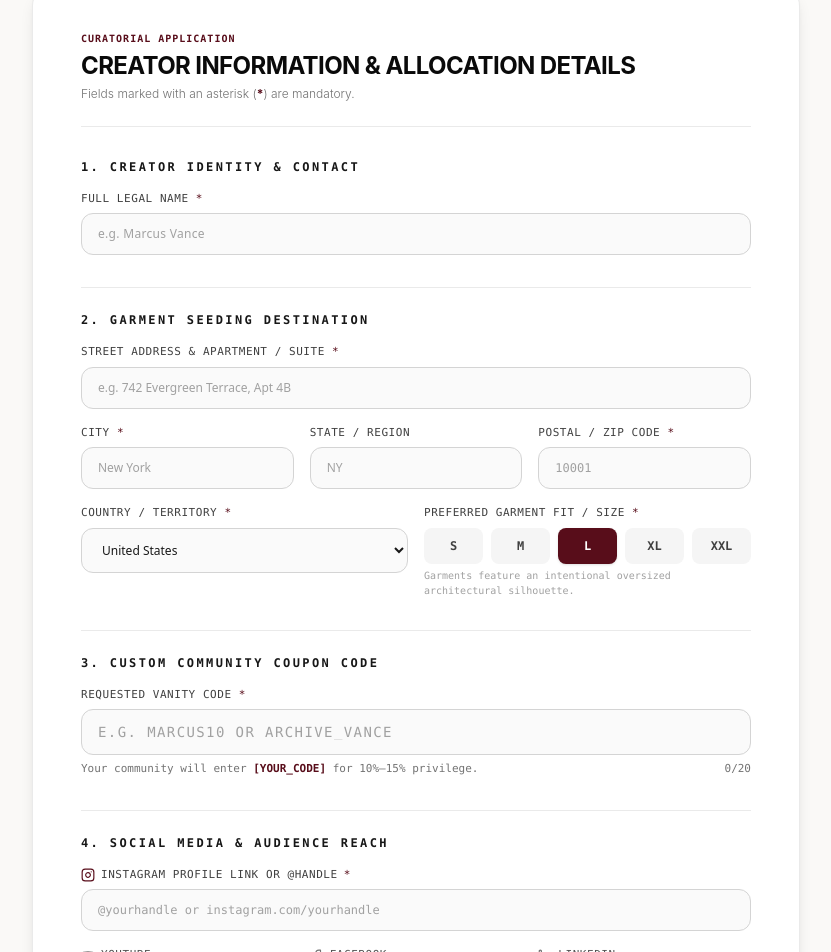
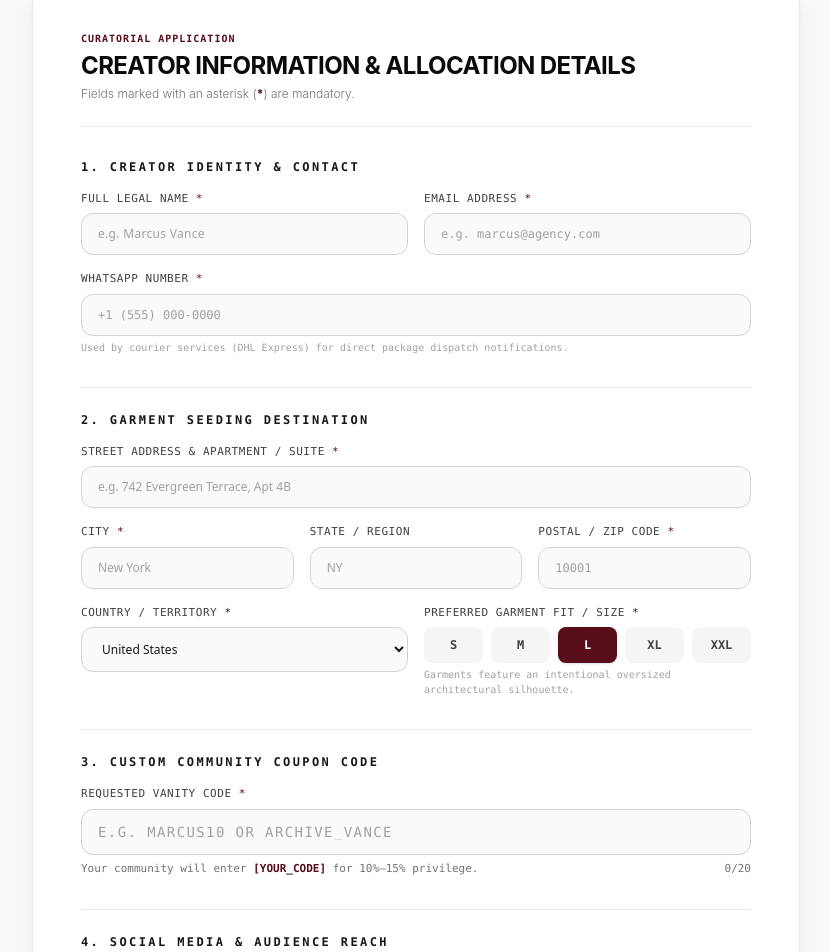
Before and after one commit to Sukhman369/kolossal, a Next.js app: page /creators in a window 1280 px wide. Shown: the part 1007-1959 px from the top of the page, without its empty margins (224-1055 px from the left). Built offline with nearby package versions, Linux system fonts and the light colour scheme; no server answers.

Commit message:
WA number

```diff
--- a/src/app/api/creators/route.ts
+++ b/src/app/api/creators/route.ts
@@ -44,8 +44,12 @@ export async function POST(req: NextRequest) {
       return NextResponse.json({ error: 'Full legal name is required.' }, { status: 400 });
     }
 
-    if (email && typeof email === 'string' && email.trim() && !email.includes('@')) {
-      return NextResponse.json({ error: 'Please provide a valid email address.' }, { status: 400 });
+    if (!email || typeof email !== 'string' || !email.includes('@')) {
+      return NextResponse.json({ error: 'A valid email address is required.' }, { status: 400 });
+    }
+
+    if (!phone || typeof phone !== 'string' || !phone.trim()) {
+      return NextResponse.json({ error: 'WhatsApp number is required.' }, { status: 400 });
     }
 
     if (
--- a/src/app/creators/page.tsx
+++ b/src/app/creators/page.tsx
@@ -122,8 +122,8 @@ export default function CreatorsPage() {
     try {
       const payload = {
         name: formData.name.trim(),
-        email: formData.email?.trim() || undefined,
-        phone: formData.phone?.trim() || undefined,
+        email: formData.email.trim(),
+        phone: formData.phone.trim(),
         address: {
           street: formData.street,
           city: formData.city,
@@ -353,6 +353,7 @@ export default function CreatorsPage() {
                 1. Creator Identity & Contact
               </h3>
 
+              <div className="grid grid-cols-1 sm:grid-cols-2 gap-4">
                 <div>
                   <label className="block text-[11px] font-mono uppercase tracking-wider text-neutral-700 mb-1.5 font-medium">
                     Full Legal Name <span className="text-[#580D1A]">*</span>
@@ -366,6 +367,40 @@ export default function CreatorsPage() {
                     onChange={handleInputChange}
                     className="w-full bg-neutral-50 border border-neutral-300 rounded-xl px-4 py-3 text-xs font-sans tracking-wide text-neutral-900 placeholder:text-neutral-400 focus:outline-none focus:border-[#580D1A] focus:bg-white transition-all"
                   />
+                </div>
+
+                <div>
+                  <label className="block text-[11px] font-mono uppercase tracking-wider text-neutral-700 mb-1.5 font-medium">
+                    Email Address <span className="text-[#580D1A]">*</span>
+                  </label>
+                  <input
+                    type="email"
+                    required
+                    name="email"
+                    placeholder="e.g. marcus@agency.com"
+                    value={formData.email}
+                    onChange={handleInputChange}
+                    className="w-full bg-neutral-50 border border-neutral-300 rounded-xl px-4 py-3 text-xs font-mono text-neutral-900 placeholder:text-neutral-400 focus:outline-none focus:border-[#580D1A] focus:bg-white transition-all"
+                  />
+                </div>
+              </div>
+
+              <div>
+                <label className="block text-[11px] font-mono uppercase tracking-wider text-neutral-700 mb-1.5 font-medium">
+                  WhatsApp Number <span className="text-[#580D1A]">*</span>
+                </label>
+                <input
+                  type="tel"
+                  required
+                  name="phone"
+                  placeholder="+1 (555) 000-0000"
+                  value={formData.phone}
+                  onChange={handleInputChange}
+                  className="w-full bg-neutral-50 border border-neutral-300 rounded-xl px-4 py-3 text-xs font-mono text-neutral-900 placeholder:text-neutral-400 focus:outline-none focus:border-[#580D1A] focus:bg-white transition-all"
+                />
+                <span className="text-[10px] font-mono text-neutral-400 mt-1 block">
+                  Used by courier services (DHL Express) for direct package dispatch notifications.
+                </span>
               </div>
             </div>
 
```
Lines whose indentation alone changed are shown as unchanged.
